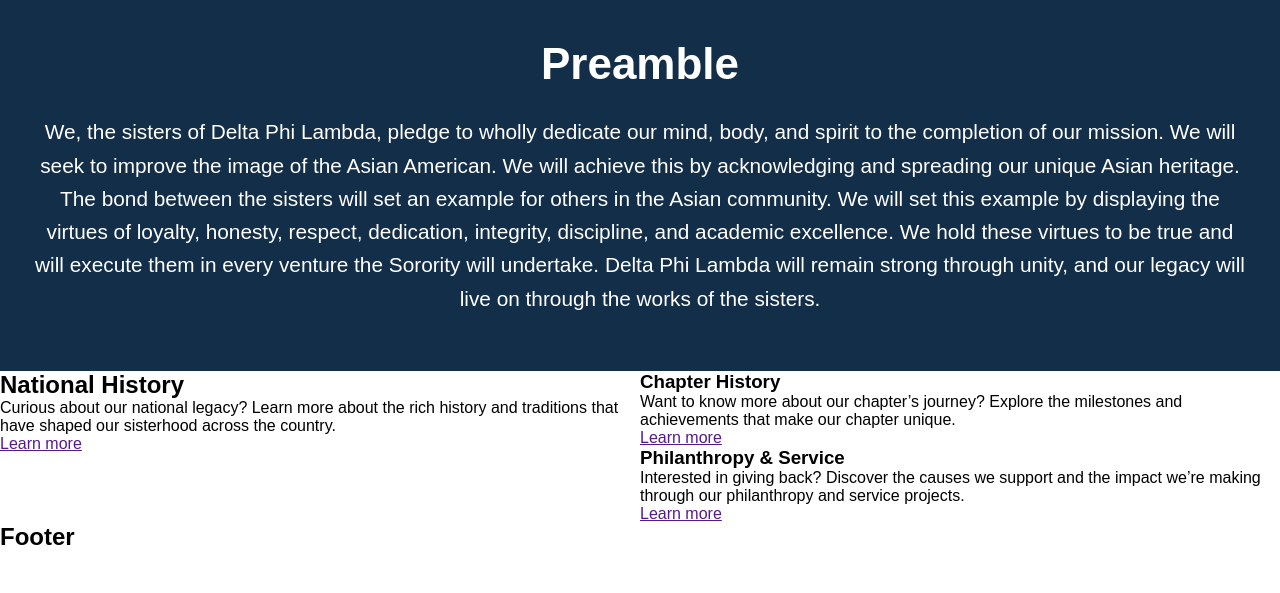
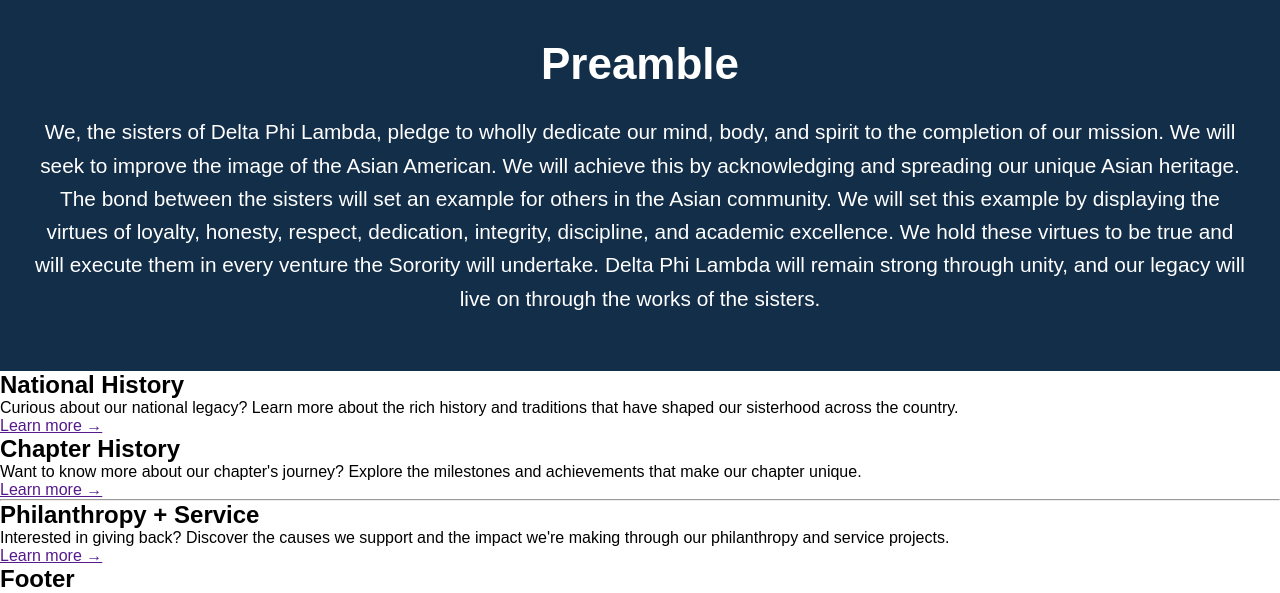
Before and after one commit to sakuraivy12/OSU-DPhiL-Website, a plain HTML site: page about.html in a window 1280 px wide. Shown: the part 1295-1888 px from the top of the page. Before the commit the page ends 1846 px from the top, so only its background shows below. Drawn offline with Linux system fonts and the light colour scheme.

Commit message:
messed with styling the card...didn't work ;-;

```diff
--- a/about.html
+++ b/about.html
@@ -14,19 +14,15 @@
 
         body {
             font-family: 'Proxima Nova', sans-serif;
+            margin: 0;
+            padding: 0;
         }
 
         /* The title image */
         .title-image {
-            /* Use "linear-gradient" to add a darken background effect to the image. This will make the text easier to read */
             background-image: linear-gradient(rgba(0, 20, 40, 0.2), rgba(0, 10, 30, 0.2)), url("images/aboutus.JPG");
-
-            /* Set a specific height */
             height: 60%;
-
-            /* Position and center the image to scale nicely on all screens */
             background-position: center 59%;
-            /* Move visible area vertically */
             background-repeat: no-repeat;
             background-size: cover;
             position: relative;
@@ -156,39 +152,33 @@
             unity, and our legacy will live on through the works of the sisters.
         </p>
     </div>
-    <div class="row">
-        <div class="column">
-            <div class="card">
-                <h2>
-                    National History
-                </h2>
-                <p>
-                    Curious about our national legacy? Learn more about the rich history and traditions that have shaped
-                    our sisterhood across the country.
-                </p>
-                <a href="">Learn more</a>
+    <div class="card-container">
+        <div class="card-row">
+            <div class="card-column">
+                <div class="card">
+                    <h2>National History</h2>
+                    <p>Curious about our national legacy? Learn more about the rich history and traditions that have
+                        shaped our sisterhood across the country.</p>
+                    <a href="">Learn more →</a>
+                </div>
             </div>
-        </div>
-        <div class="column">
-            <div class="card">
-                <h3>
-                    Chapter History
-                    </h2>
-                    <p>
-                        Want to know more about our chapter’s journey? Explore the milestones and achievements that make
-                        our chapter unique.
-                    </p>
-                    <a href="">Learn more</a>
-            </div>
-            <div class="card">
-                <h3>
-                    Philanthropy & Service
-                </h3>
-                <p>
-                    Interested in giving back? Discover the causes we support and the impact we’re making through our
-                    philanthropy and service projects.
-                </p>
-                <a href="">Learn more</a>
+
+            <div class="card-column">
+                <div class="card">
+                    <h2>Chapter History</h2>
+                    <p>Want to know more about our chapter's journey? Explore the milestones and achievements that make
+                        our chapter unique.</p>
+                    <a href="">Learn more →</a>
+                </div>
+
+                <hr class="card-hr">
+
+                <div class="card">
+                    <h2>Philanthropy + Service</h2>
+                    <p>Interested in giving back? Discover the causes we support and the impact we're making through our
+                        philanthropy and service projects.</p>
+                    <a href="">Learn more →</a>
+                </div>
             </div>
         </div>
     </div>
```
Also changed, not shown: index.html (+7 -7 lines).
